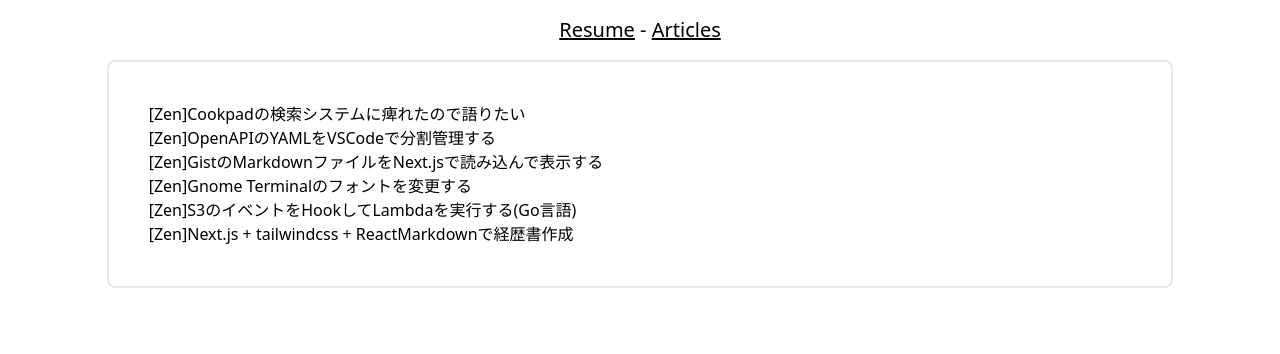
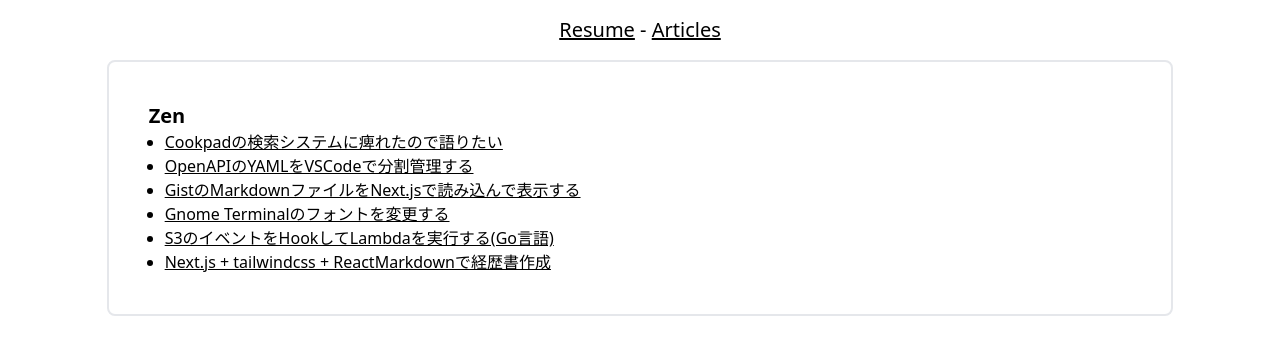
Before and after one commit to tMinamiii/portal, a Next.js app: page /articles in a window 1280 px wide. Shown: the top 354 px of the page. Built offline with nearby package versions, Linux system fonts and the light colour scheme; no server answers.

Commit message:
zenの記事を１Boxにまとめる

```diff
--- a/components/ArticleLinkList.tsx
+++ b/components/ArticleLinkList.tsx
@@ -2,17 +2,15 @@ import Link from 'next/link';
 import React, { ReactElement } from 'react';
 
 type Props = {
-  site: string;
   url: string;
   title: string;
 };
 
-const ArticleLinkList: React.FC<Props> = ({ site, url, title }: Props): ReactElement => {
-  const linkTitle = site ? `[${site}]` + title : title;
+const ArticleLinkList: React.FC<Props> = ({ url, title }: Props): ReactElement => {
   return (
     <li>
       <Link href={url}>
-        <a>{linkTitle}</a>
+        <a className="underline">{title}</a>
       </Link>
     </li>
   );
--- a/components/MdArticle.tsx
+++ b/components/MdArticle.tsx
@@ -13,7 +13,7 @@ const MdArticle: React.FC<Props> = ({ content }: Props): ReactElement => {
     <Border
       element={
         <div className="markdown-body">
-          <ReactMarkdown className="markdown" plugins={[gfm]} source={content} />
+          <ReactMarkdown className="list-mark" plugins={[gfm]} source={content} />
         </div>
       }
     />
--- /dev/null
+++ b/components/ZenArticles.tsx
@@ -0,0 +1,44 @@
+import React, { ReactElement } from 'react';
+import ArticleLinkList from '../components/ArticleLinkList';
+import Border from '../components/Border';
+
+const ZenArticles: React.FC = (): ReactElement => {
+  return (
+    <Border
+      element={
+        <div>
+          <div className="text-xl font-bold">Zen</div>
+          <div className="list-mark">
+            <ul>
+              <ArticleLinkList
+                title="Cookpadの検索システムに痺れたので語りたい"
+                url="https://zenn.dev/tminamiii/articles/80118de1b400df16c3e3"
+              />
+              <ArticleLinkList
+                title="OpenAPIのYAMLをVSCodeで分割管理する"
+                url="https://zenn.dev/tminamiii/articles/97e9aab5d44af5"
+              />
+              <ArticleLinkList
+                title="GistのMarkdownファイルをNext.jsで読み込んで表示する"
+                url="https://zenn.dev/tminamiii/articles/e70589dbf19b9a"
+              />
+              <ArticleLinkList
+                title="Gnome Terminalのフォントを変更する"
+                url="https://zenn.dev/tminamiii/articles/b4302125c89fdc"
+              />
+              <ArticleLinkList
+                title="S3のイベントをHookしてLambdaを実行する(Go言語)"
+                url="https://zenn.dev/tminamiii/articles/b26a773cef9ff2"
+              />
+              <ArticleLinkList
+                title="Next.js + tailwindcss + ReactMarkdownで経歴書作成"
+                url="https://zenn.dev/tminamiii/articles/f3cec628f70109"
+              />
+            </ul>
+          </div>
+        </div>
+      }
+    />
+  );
+};
+export default ZenArticles;
--- a/pages/articles.tsx
+++ b/pages/articles.tsx
@@ -1,50 +1,14 @@
 import React, { ReactElement } from 'react';
-import ArticleLinkList from '../components/ArticleLinkList';
-import Border from '../components/Border';
 import HeaderElements from '../components/HeaderElements';
 import HeaderNavi from '../components/HeaderNavi';
+import ZenArticles from '../components/ZenArticles';
 
 const ArticlesPage: React.FC = (): ReactElement => {
   return (
     <div>
       <HeaderElements title="Articles" />
       <HeaderNavi />
-      <Border
-        element={
-          <ul>
-            <ArticleLinkList
-              site="Zen"
-              title="Cookpadの検索システムに痺れたので語りたい"
-              url="https://zenn.dev/tminamiii/articles/80118de1b400df16c3e3"
-            />
-            <ArticleLinkList
-              site="Zen"
-              title="OpenAPIのYAMLをVSCodeで分割管理する"
-              url="https://zenn.dev/tminamiii/articles/97e9aab5d44af5"
-            />
-            <ArticleLinkList
-              site="Zen"
-              title="GistのMarkdownファイルをNext.jsで読み込んで表示する"
-              url="https://zenn.dev/tminamiii/articles/e70589dbf19b9a"
-            />
-            <ArticleLinkList
-              site="Zen"
-              title="Gnome Terminalのフォントを変更する"
-              url="https://zenn.dev/tminamiii/articles/b4302125c89fdc"
-            />
-            <ArticleLinkList
-              site="Zen"
-              title="S3のイベントをHookしてLambdaを実行する(Go言語)"
-              url="https://zenn.dev/tminamiii/articles/b26a773cef9ff2"
-            />
-            <ArticleLinkList
-              site="Zen"
-              title="Next.js + tailwindcss + ReactMarkdownで経歴書作成"
-              url="https://zenn.dev/tminamiii/articles/f3cec628f70109"
-            />
-          </ul>
-        }
-      />
+      <ZenArticles />
     </div>
   );
 };
--- a/styles/tailwind.css
+++ b/styles/tailwind.css
@@ -5,31 +5,31 @@
 @tailwind components;
 /* Stop purging. */
 
-div.markdown ul {
+div.list-mark ul {
     list-style: disc;
     list-style-type: disc;
-    margin: 0;
-    padding: 1;
+    margin: 0 0 0 1em;
+    padding: 0;
 }
 
-div.markdown ul ul {
+div.list-mark ul ul {
     list-style: circle;
     list-style-type: circle;
-    margin:  0 0 1em;
-    padding: 1;
+    margin:  0 0 0 1em;
+    padding: 0;
 }
 
-div.markdown ul ul ul {
+div.list-mark ul ul ul {
     list-style: square;
     list-style-type: square;
     margin: 0 0 0 1em;
-    padding: 1;
+    padding: 0;
 }
 
-div.markdown ul ul ul ul{
+div.list-mark ul ul ul ul{
     list-style: circle;
     margin: 0 0 0 1em;
-    padding: 1;
+    padding: 0;
 }
 
 
```
